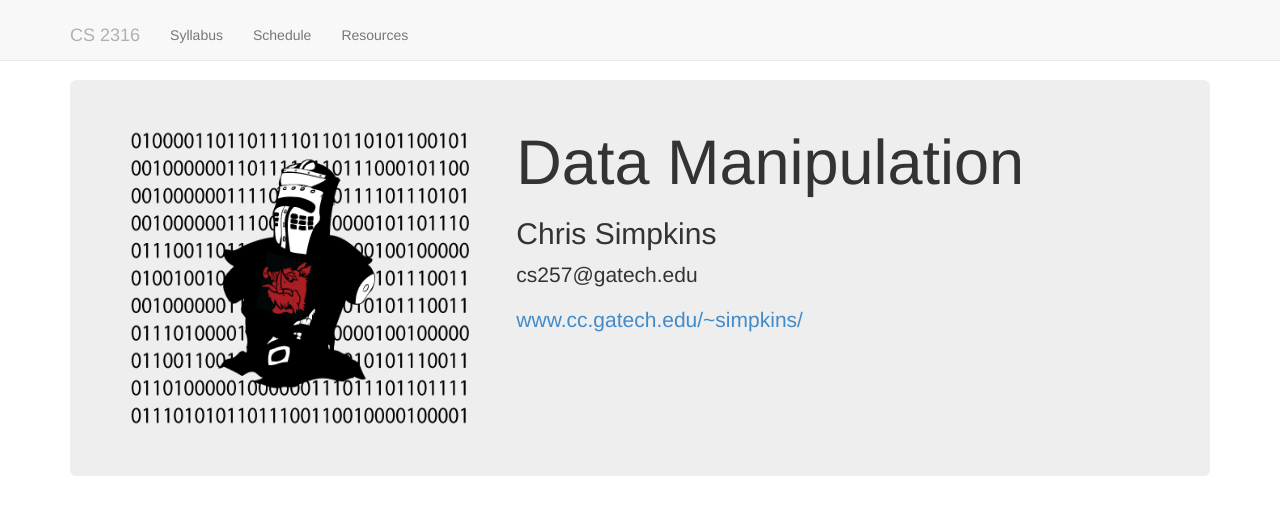
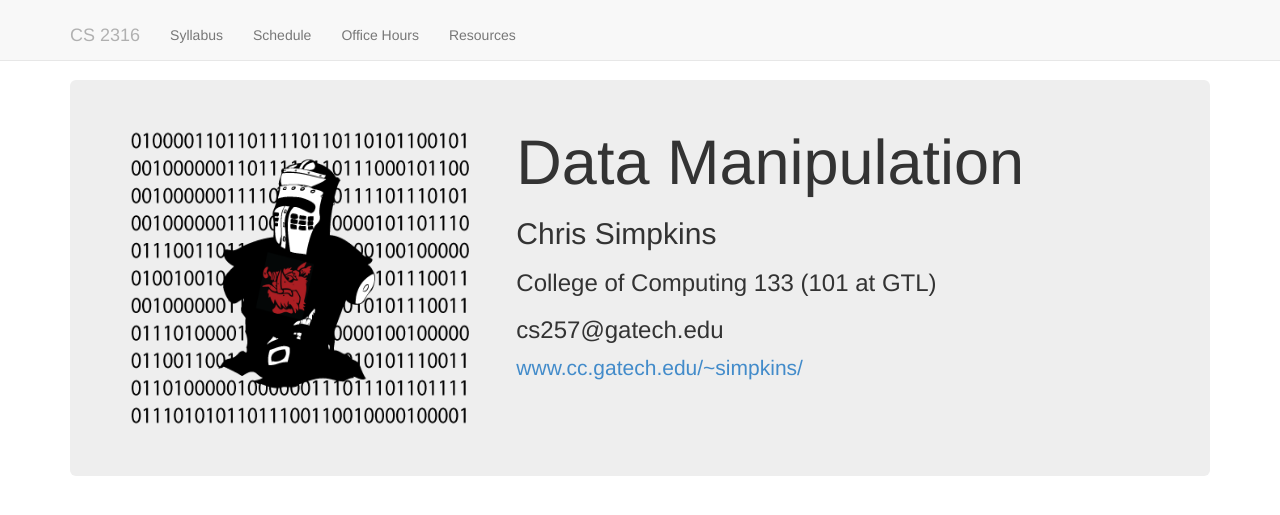
Before and after one commit to sswensen3/cs2316.github.io, a Jekyll site: the page built from index.html, in a window 1280 px wide. Shown: the top 515 px of the page. Built offline with Jekyll 4.4.1, drawn with Linux system fonts in a browser that asks for light colours; nearby versions of some CDN libraries.

Commit message:
Catching up ...

```diff
--- a/_layouts/default.html
+++ b/_layouts/default.html
@@ -49,6 +49,7 @@
             <ul class="nav navbar-nav">
               <li><a href="syllabus.html">Syllabus</a></li>
               <li><a href="schedule.html">Schedule</a></li>
+              <li><a href="office-hours.html">Office Hours</a></li>
               <li><a href="resources.html">Resources</a></li>
             </ul>
           </div><!--/.nav-collapse -->
--- a/index.html
+++ b/index.html
@@ -11,10 +11,9 @@
   </a>
   <div class="media-body">
     <h1 class="media-heading">Data Manipulation</h1>
-    <h2>Chris Simpkins</h2>
-
-    <p>cs257@gatech.edu</p>
-
+      <h2>Chris Simpkins</h2>
+      <h3>College of Computing 133 (101 at GTL)</h3>
+      <h3>cs257@gatech.edu</h3>
     <p><a href="www.cc.gatech.edu/~simpkins/">www.cc.gatech.edu/~simpkins/</a></p>
   </div>
 </div>
--- a/resources.html
+++ b/resources.html
@@ -4,11 +4,12 @@
 ---
 
 <ul>
-  <li>Python:
+  <li>Install Python:
     <ul>
       <li>Recommended: <a href="https://www.continuum.io/downloads">Anaconda</a>. Be sure to get the Python 3 version!</li>
       <li>Alternate methods: <a href="installing-python.html">Installing Python</a>
-  </ul>
+    </ul>
+  <li>Online Python documentation: <a href="https://docs.python.org/3/">https://docs.python.org/3/</a></li>
 <li>Piazza: <a href="piazza.com/gatech/summer2016/cs2316/home">piazza.com/gatech/summer2016/cs2316/home</a></li>
 <li><a href="http://matt.might.net/articles/basic-unix/">Basic Unix</a> - a tutorial introduction to the Unix command line
 that will give you the basic skills you need for this class should you choose to use a unix-like operating system like Ubuntu Linux or Mac OS X</li>
```
Also changed, not shown: text-editors.md (+2 -1 lines), 2 other files.
